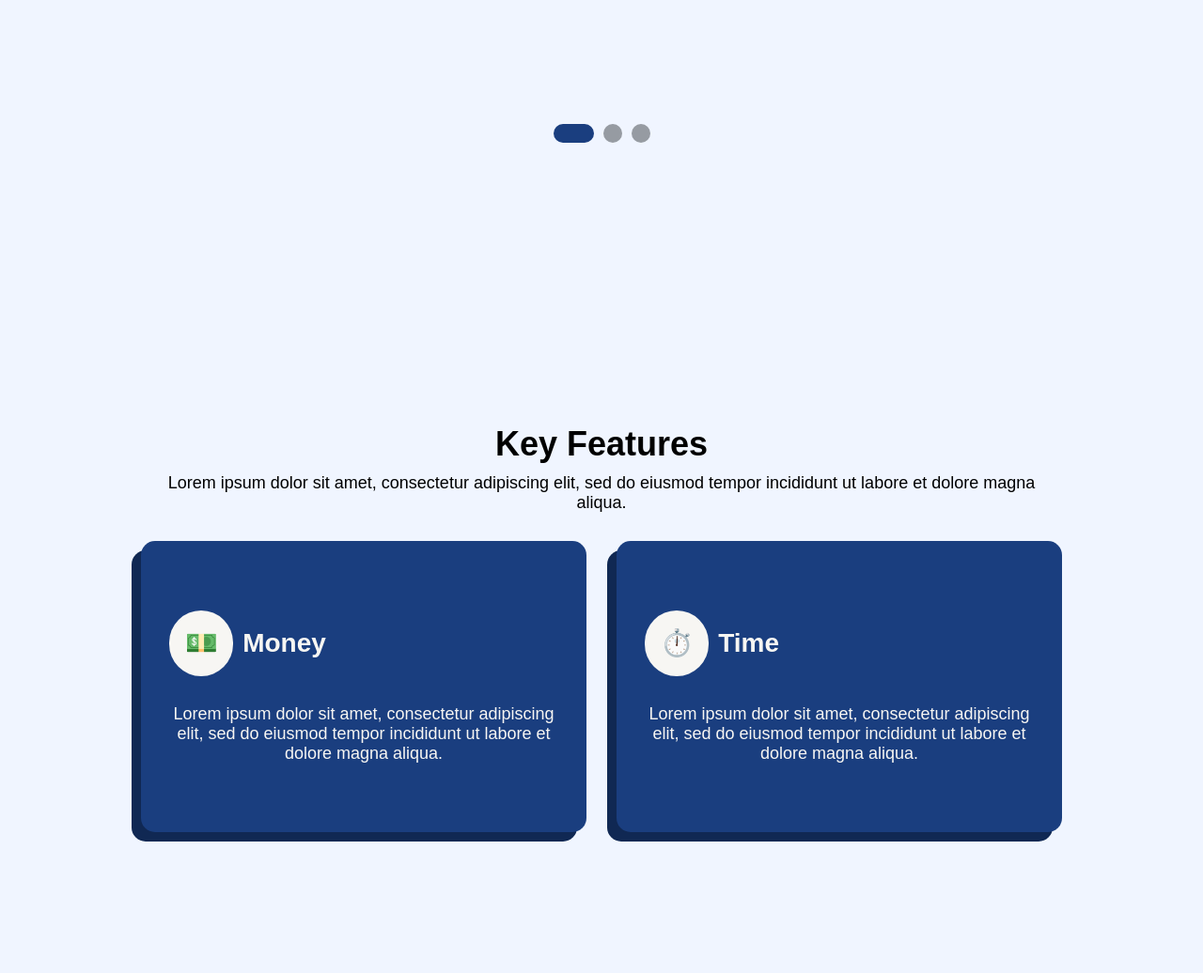
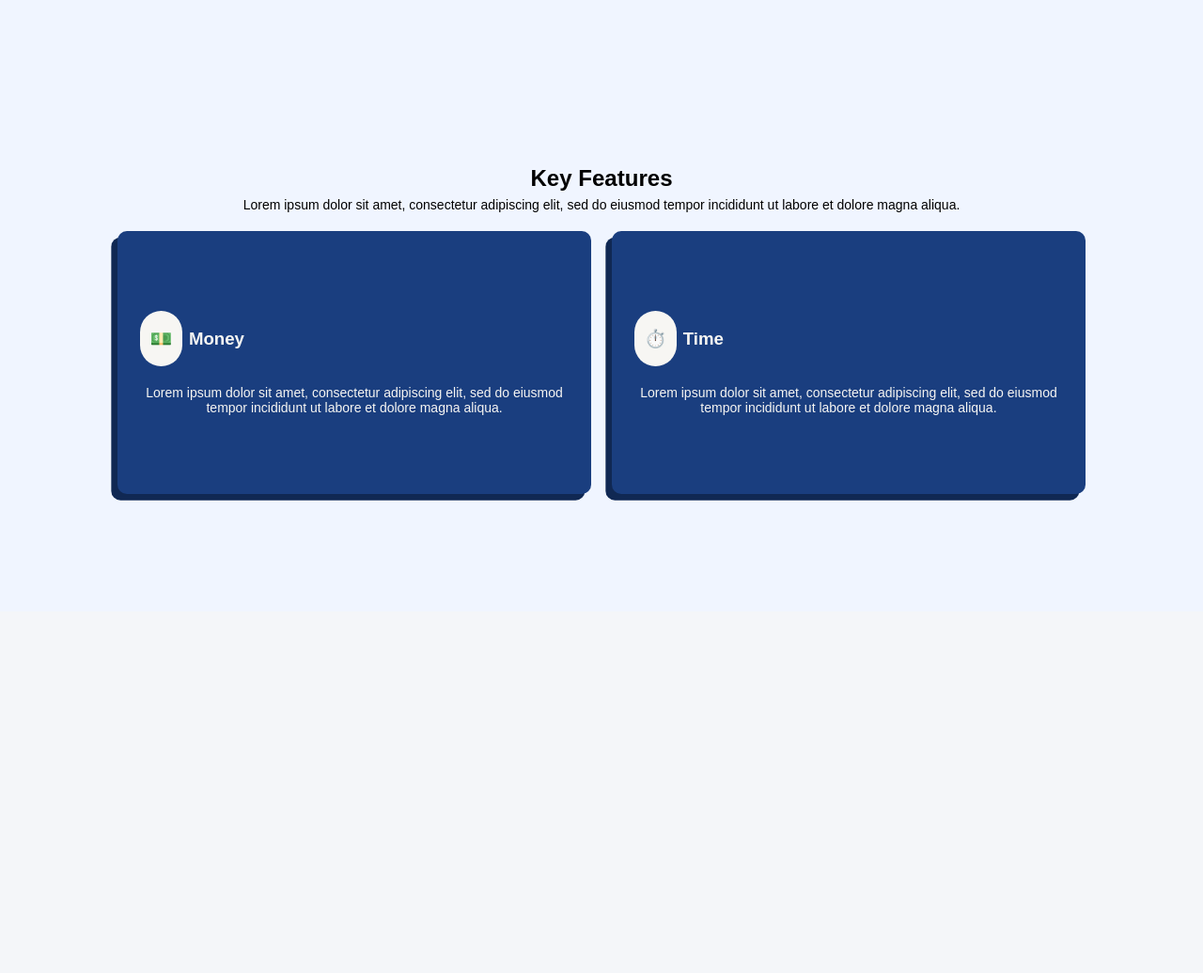
Before and after one commit to NeoRyumasil/Proyek-Tugas-Besar-IMPAL_MoneyTime, a Flask app: page / in a window 1280 px wide. Shown: the part 649-1685 px from the top of the page at 94% size. After the commit the page ends 1182 px from the top, so only its background shows below. Run offline with Flask 3, Linux system fonts and the light colour scheme.

Commit message:
Buat Landing Pagenya Responsive

```diff
--- a/MoneyTime/static/styleLandingPage.css
+++ b/MoneyTime/static/styleLandingPage.css
@@ -132,20 +132,20 @@ body{
     display: flex;
     flex-direction: column;
     align-items: center;
-    padding: 150px;
+    padding: 15vh;
     box-sizing: border-box;
     text-align: center;
-    font-size: 40px;
+    font-size: 2.1vw;
     color: #000;
 }
 
 .jon-moore-1pxgp8kkqyk-unsplash {
     position: absolute;
-    top: 0px;
-    left: 390.1px;
+    top: 0;
+    left: 20.3vw;
     background: linear-gradient(168.04deg, rgba(240, 245, 255, 0), #f0f5ff);
-    width: 1552.5px;
-    height: 780.2px;
+    width: 80.8vw;
+    height: 81.3vh;
     transform: rotate(30deg);
     transform-origin: 0 0;
 }
@@ -193,17 +194,16 @@ body{
     line-height: 134.77%;
 }
 
-
 .lorem-ipsum-dolor {
     align-self: stretch;
     position: relative;
-    font-size: 18px;
+    font-size: clamp(14px, 0.94vw, 20px);
 }
 
 .velocity-of-money-1-icon {
-    width: 500px;
+    width: 26vw;
+    border-radius: 2.6vw;
     position: relative;
-    border-radius: 50px;
     max-height: 100%;
     object-fit: cover;
 }
@@ -211,22 +211,22 @@ body{
 .hero-pagination {
     display: flex;
     align-items: center;
-    gap: 10px;
+    gap: 0.52vw;
 }
 
 .current-page {
-    height: 20px;
-    width: 43px;
+    height: 2.1vh;
+    width: 2.24vw;
+    border-radius: 1.04vh;
     position: relative;
-    border-radius: 10px;
     background-color: #1a3e7f;
 }
 
 .a {
-    height: 20px;
-    width: 20px;
+    height: 2.1vh;
+    width: 1.04vw;
+    border-radius: 1.04vh;
     position: relative;
-    border-radius: 10px;
     background-color: #969ba2;
 }
 
@@ -237,11 +237,12 @@ body{
     display: flex;
     flex-direction: column;
     align-items: center;
-    padding: 150px;
+    padding: 15.6vh;
     box-sizing: border-box;
     text-align: center;
-    font-size: 36px;
+    font-size: clamp(20px, 1.88vw, 40px);
     color: #000;
+
 }
 
 .features-container {
@@ -249,14 +250,14 @@ body{
     display: flex;
     flex-direction: column;
     align-items: center;
-    gap: 30px;
+    gap: 1.56vw;
 }
 
 .title {
     display: flex;
     flex-direction: column;
     align-items: center;
-    gap: 10px;
+    gap: 0.52vw;
 }
 
 .key-features {
@@ -266,7 +267,7 @@ body{
 
 .lorem-ipsum-dolor {
     position: relative;
-    font-size: 18px;
+    font-size: clamp(14px, 0.94vw, 20px);
 }
 
 .features-card {
@@ -274,39 +275,40 @@ body{
     display: flex;
     justify-content: center;
     align-items: center;
-    gap: 32px;
+    gap: 1.67vw;
     text-align: center;
-    font-size: 28px;
+    font-size: clamp(18px, 1.46vw, 32px);
 }
 
 .money-card {
-    width: 795px;
+    width: 41.4vw;
     display: flex;
     align-items: center;
     justify-content: space-between;
     position: relative;
-    gap: 0px;
+    gap: 0;
 }
 
 .card {
-    height: 310px;
+    height: 35vh;
     flex: 1;
-    border-radius: 15px;
+    border-radius: 0.78vw;
     background-color: #1a3e7f;
     display: flex;
     flex-direction: column;
     align-items: center;
     justify-content: center;
-    padding: 30px;
+    padding: 3vh;
     box-sizing: border-box;
     z-index: 1;
     flex-shrink: 0;
-    box-shadow: -10px 10px 0 #102853;
+    box-shadow: -0.52vw 0.52vw 0 #102853;
     transition: ease-out 0.3s;
+
 }
 
 .card:hover {
-    box-shadow: -20px 20px 0 #102853;
+    box-shadow: -1.04vw 1.04vw 0 #102853;
 }
 
 .card-container {
@@ -314,26 +316,26 @@ body{
     display: flex;
     flex-direction: column;
     align-items: flex-start;
-    gap: 30px;
+    gap: 1.56vw; /* 30px ≈ 1.56vw */
 }
 
 .features--title {
     align-self: stretch;
     display: flex;
     align-items: center;
-    gap: 10px;
+    gap: 0.52vw;
 }
 
 .logo-card {
-    height: 70px;
-    width: 68.2px;
-    border-radius: 35px;
+    height: 7.3vh;
+    width: 3.55vw;
+    border-radius: 3.65vh;
     background-color: #f7f6f3;
     display: flex;
     flex-direction: column;
     align-items: center;
     justify-content: center;
-    padding: 13px 12px;
+    padding: 1.35vh 0.63vw;
     box-sizing: border-box;
 }
 
@@ -353,6 +355,6 @@ body{
 .features--lorem-ipsum-dolor {
     align-self: stretch;
     position: relative;
-    font-size: 18px;
+    font-size: clamp(14px, 0.94vw, 20px);
     color: #f7f6f3;
 }
```
Also changed, not shown: other parts of MoneyTime/static/styleLandingPage.css (+27 -26 lines).
